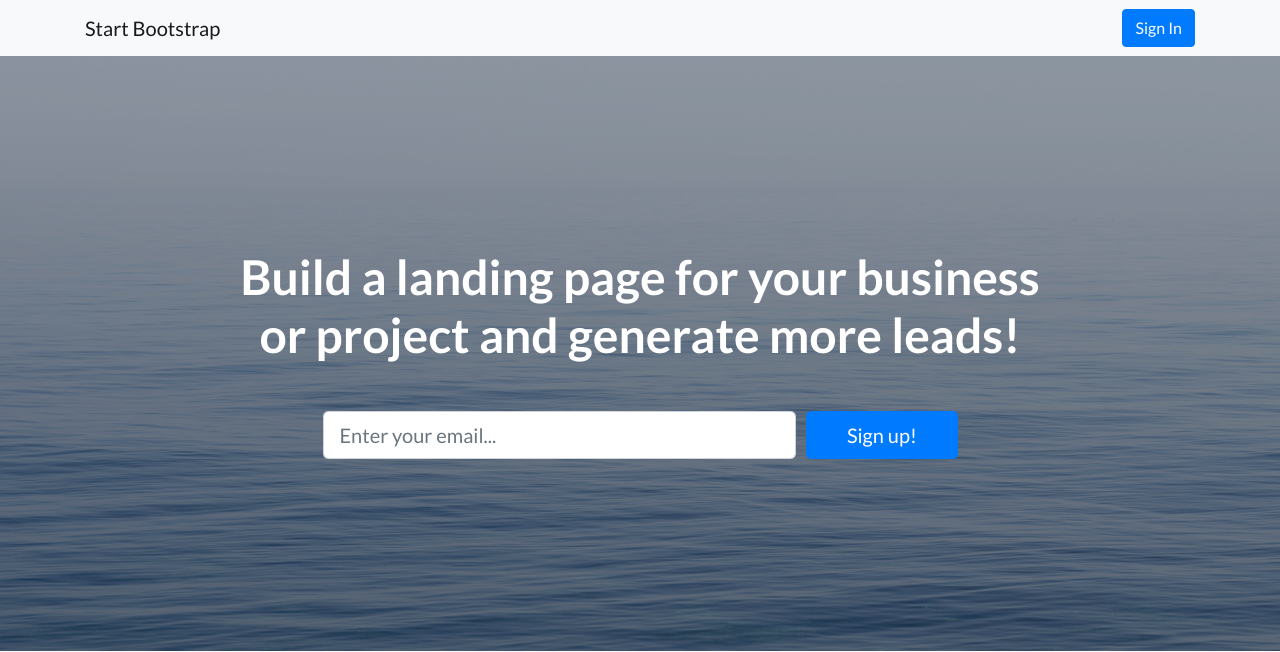
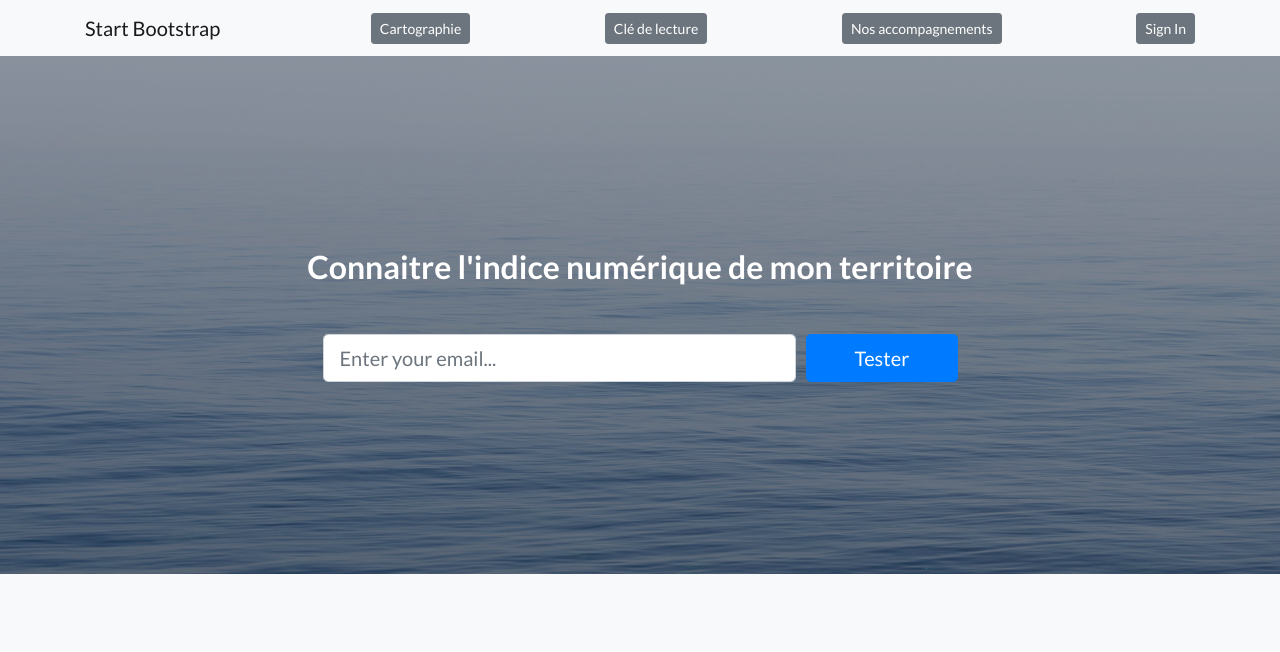
Before and after one commit to dataforgoodfr/batch8_mednum, a Django app: page / in a window 1280 px wide. Shown: the top 652 px of the page. Run offline with Django 3.2, Linux system fonts and the light colour scheme; some libraries are stand-ins or nearby versions.

Commit message:
first_modif

```diff
--- a/dockerize-django-app/web/templates/index.html
+++ b/dockerize-django-app/web/templates/index.html
@@ -29,7 +29,10 @@
   <nav class="navbar navbar-light bg-light static-top">
     <div class="container">
       <a class="navbar-brand" href="#">Start Bootstrap</a>
-      <a class="btn btn-primary" href="#">Sign In</a>
+      <a class="btn btn-secondary btn-sm" href="#">Cartographie</a>
+      <a class="btn btn-secondary btn-sm" href="#">Clé de lecture</a>
+      <a class="btn btn-secondary btn-sm" href="#">Nos accompagnements</a>
+      <a class="btn btn-secondary btn-sm" href="#">Sign In</a>
     </div>
   </nav>
 
@@ -39,7 +42,7 @@
     <div class="container">
       <div class="row">
         <div class="col-xl-9 mx-auto">
-          <h1 class="mb-5">Build a landing page for your business or project and generate more leads!</h1>
+          <h2 class="mb-5">Connaitre l'indice numérique de mon territoire</h2>
         </div>
         <div class="col-md-10 col-lg-8 col-xl-7 mx-auto">
           <form>
@@ -48,7 +51,7 @@
                 <input type="email" class="form-control form-control-lg" placeholder="Enter your email...">
               </div>
               <div class="col-12 col-md-3">
-                <button type="submit" class="btn btn-block btn-lg btn-primary">Sign up!</button>
+                <button type="submit" class="btn btn-block btn-lg btn-primary">Tester</button>
               </div>
             </div>
           </form>
```
